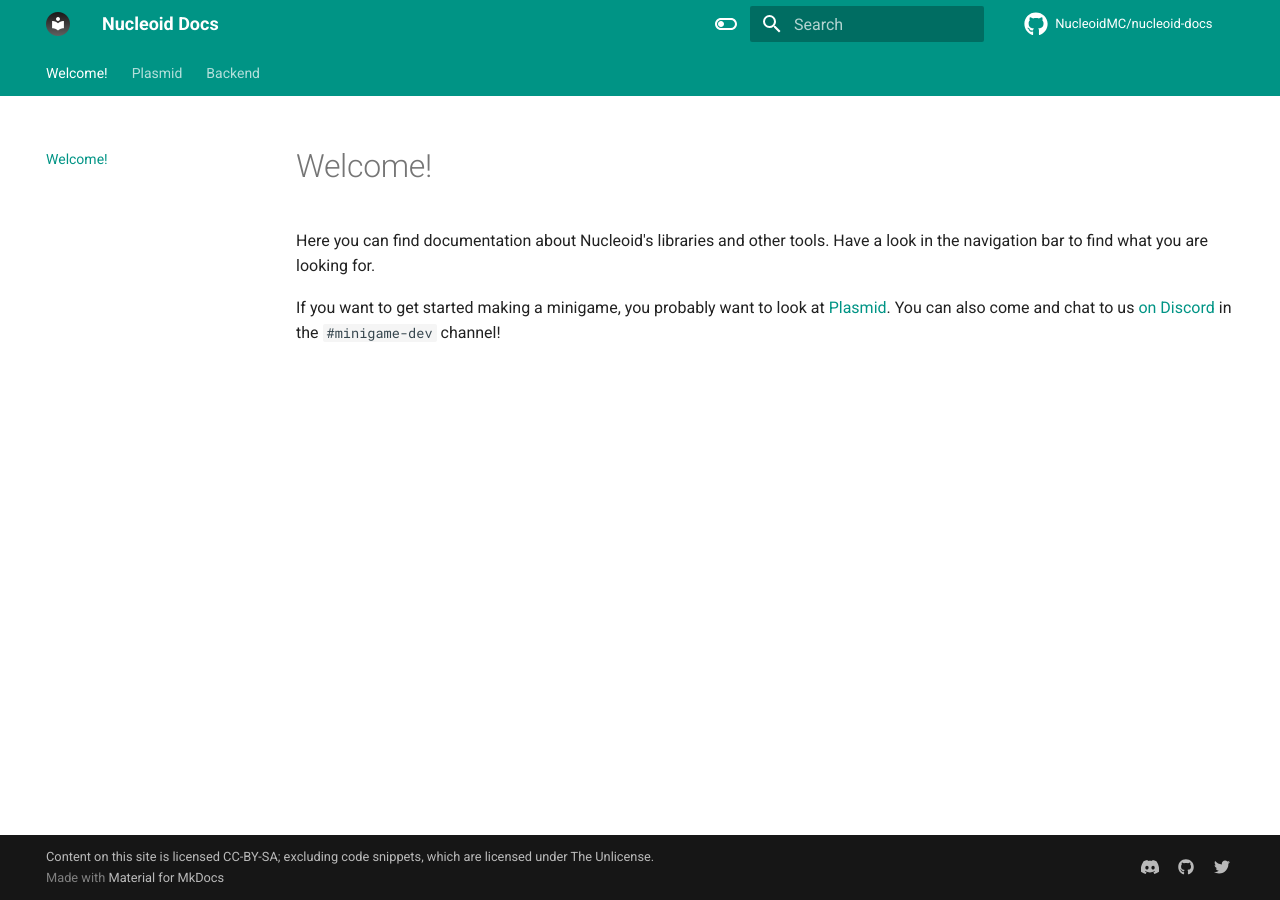
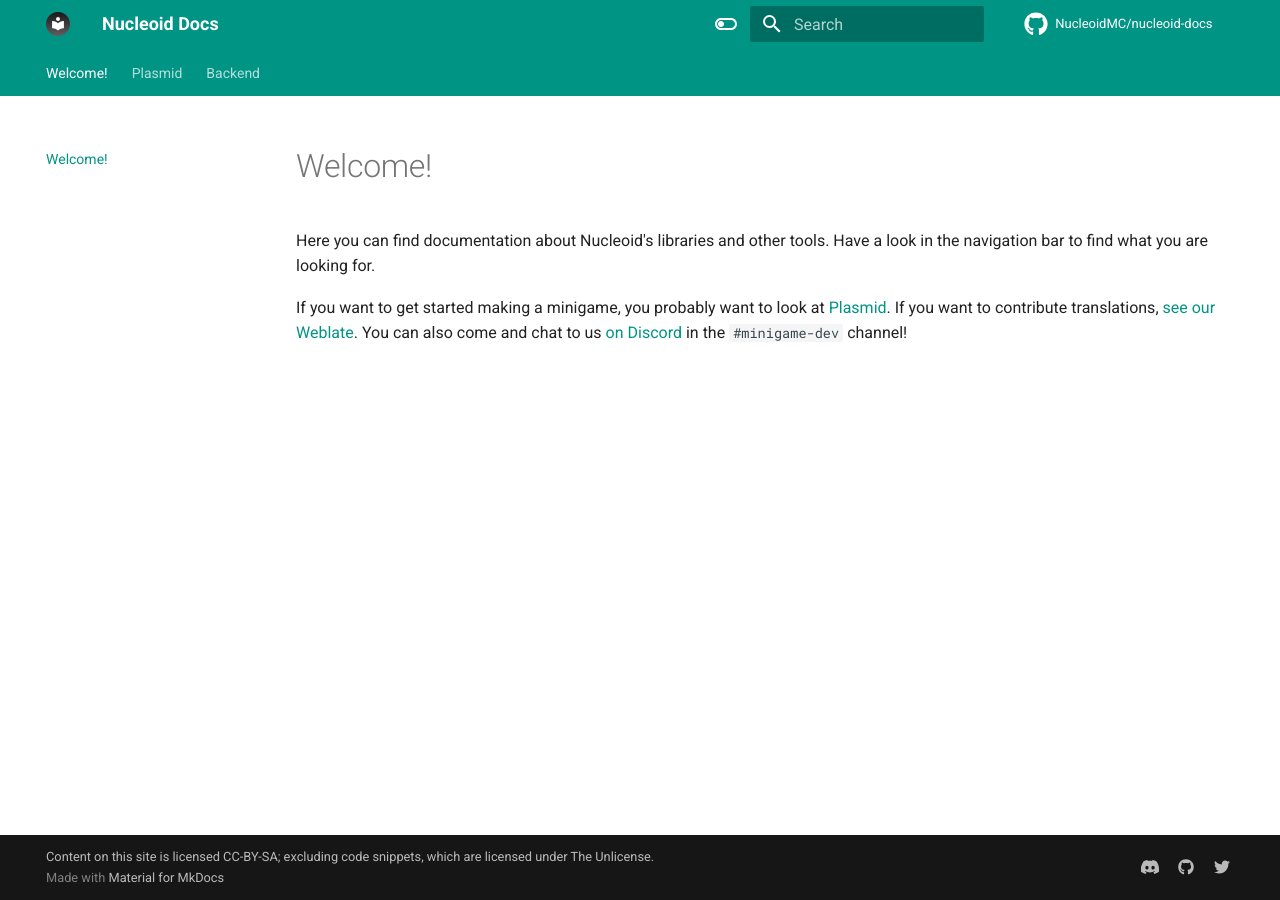
Before and after one commit to NucleoidMC/nucleoid-docs, an MkDocs documentation site: the page built from docs/index.md, in a window 1280 px wide. Built offline with MkDocs 1.6.1 and Material for MkDocs 9.7.7, drawn with Linux system fonts in a browser that asks for light colours; comment, search, counter and statistics services are not loaded.

Commit message:
Update index.md (#6)

```diff
--- a/docs/index.md
+++ b/docs/index.md
@@ -2,4 +2,4 @@
 
 Here you can find documentation about Nucleoid's libraries and other tools. Have a look in the navigation bar to find what you are looking for.
 
-If you want to get started making a minigame, you probably want to look at [Plasmid](/plasmid). You can also come and chat to us [on Discord](https://nucleoid.xyz/discord) in the `#minigame-dev` channel!
+If you want to get started making a minigame, you probably want to look at [Plasmid](/plasmid). If you want to contribute translations, [see our Weblate](https://hosted.weblate.org/projects/nucleoid/). You can also come and chat to us [on Discord](https://nucleoid.xyz/discord) in the `#minigame-dev` channel!
```
